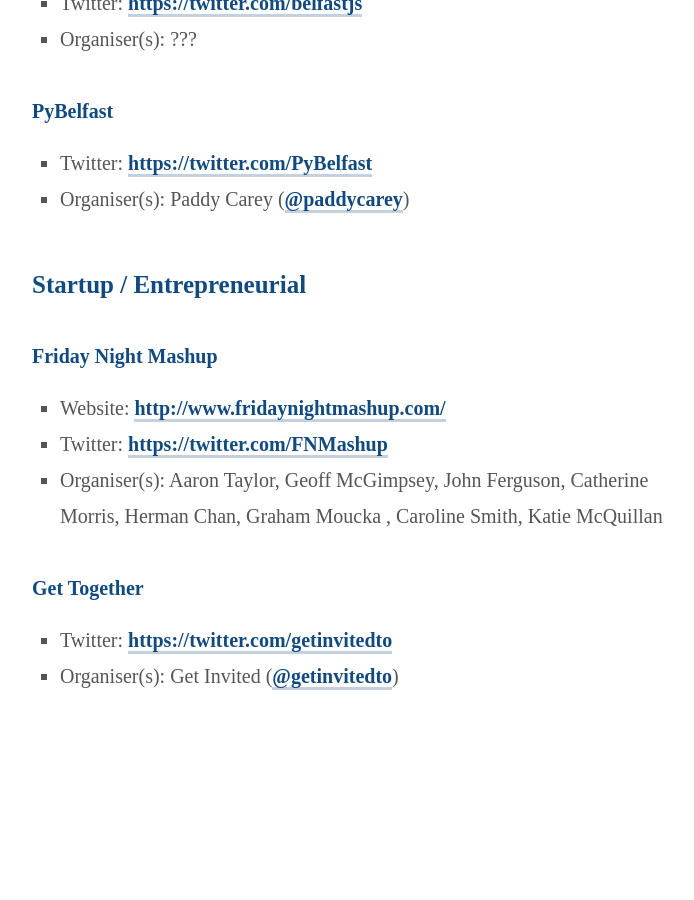
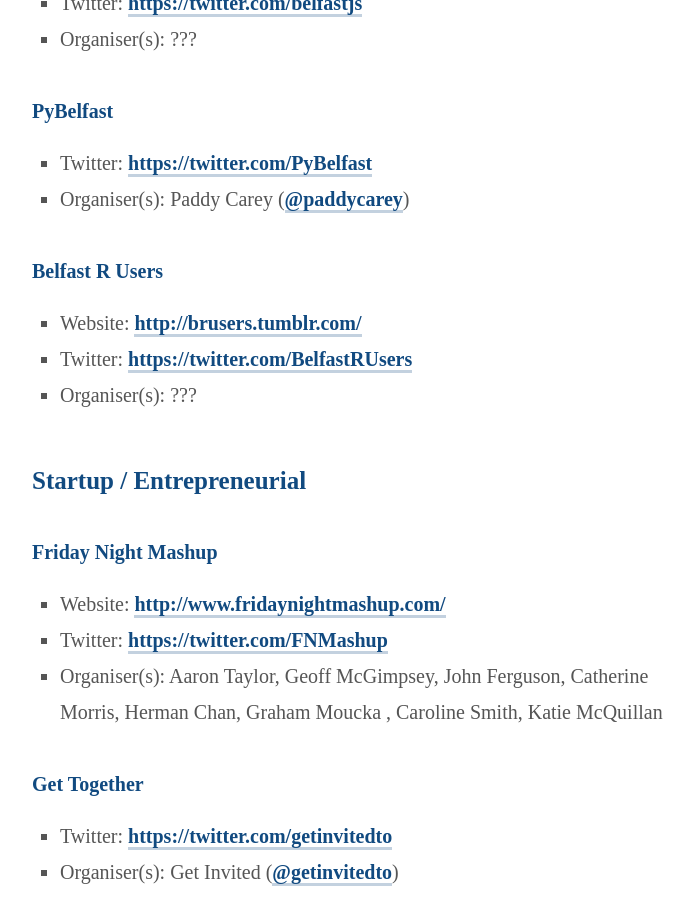
Before and after one commit to andymcmillan/andymcmillan, a Jekyll site: the page built from meetups.md, in a window 1280 px wide and 900 px high, scrolled down 2150 px. Shown: the whole window, without its empty margins (288-982 px from the left). Built offline with Jekyll 4.4.1, drawn with Linux system fonts in a browser that asks for light colours; Markdown is read by kramdown in place of the engine named in the settings; before the commit the page ends 2992 px from its top, so only the background shows below that.

Commit message:
Update meetups.md

```diff
--- a/meetups.md
+++ b/meetups.md
@@ -59,6 +59,11 @@
 * Twitter: [https://twitter.com/PyBelfast](https://twitter.com/PyBelfast)
 * Organiser(s): Paddy Carey ([@paddycarey](https://twitter.com/paddycarey))
 
+### Belfast R Users
+* Website: [http://brusers.tumblr.com/](http://brusers.tumblr.com/)
+* Twitter: [https://twitter.com/BelfastRUsers](https://twitter.com/BelfastRUsers)
+* Organiser(s): ???
+
 ## Startup / Entrepreneurial
 
 ### Friday Night Mashup
```
